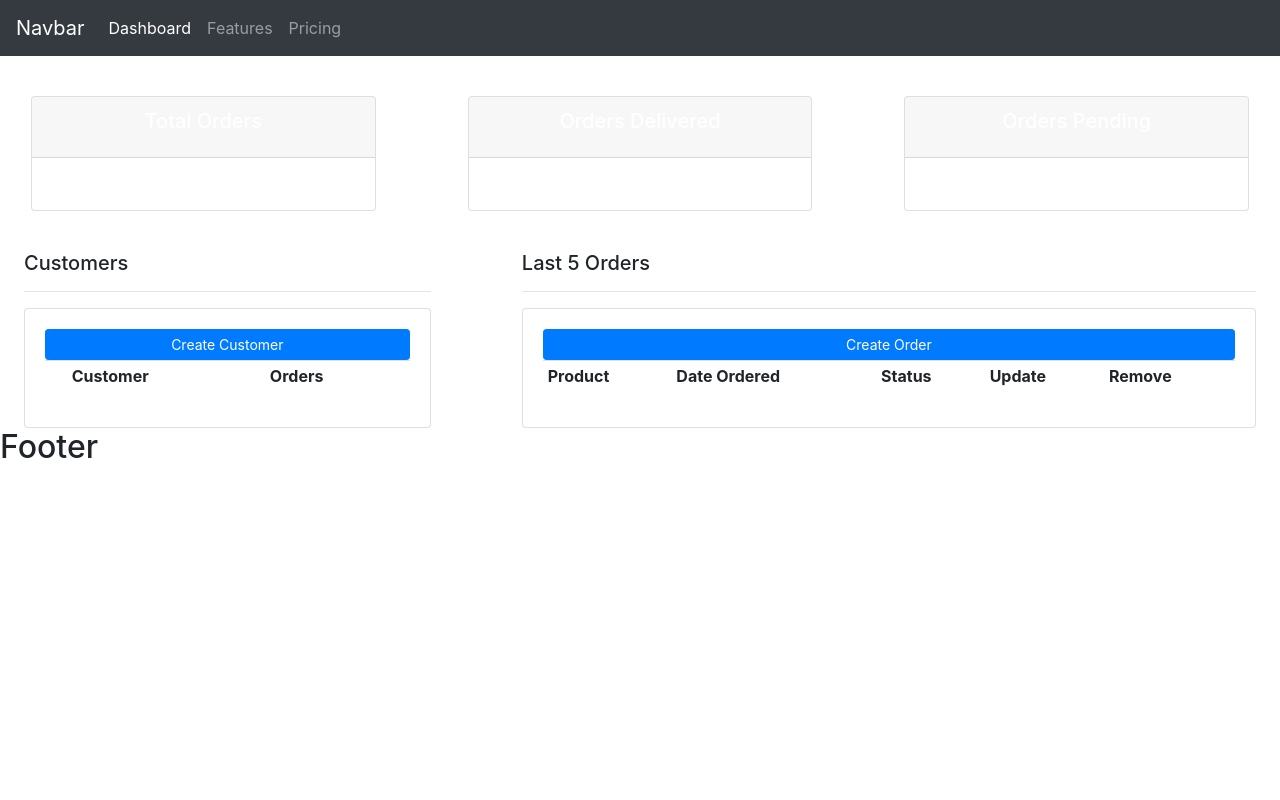
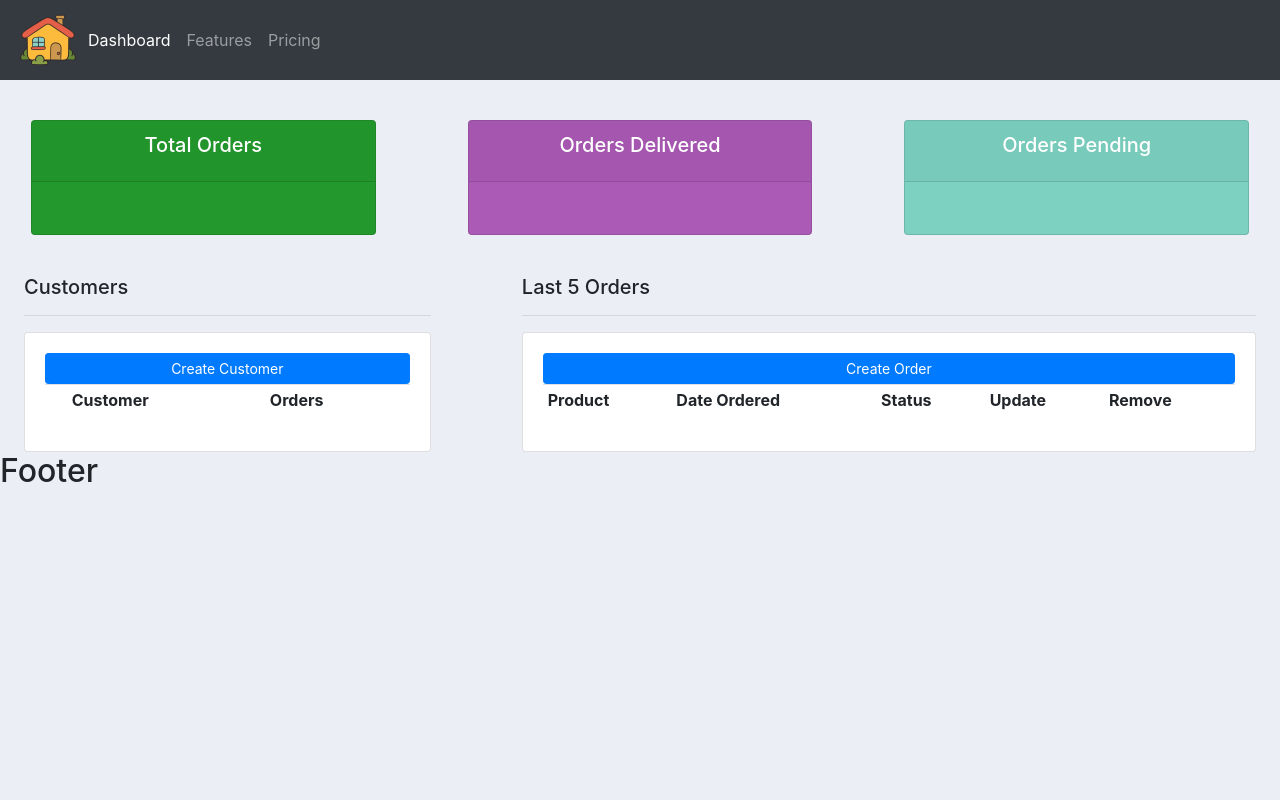
Before and after one commit to KyleJGlover/CompanyDashboard, a Django app: template accounts/templates/accounts/dashboard.html in a window 1280 px wide. Run offline with Django 4.2, Linux system fonts and the light colour scheme; the template is opened without the code that fills it, so the values that code supplies are empty.

Commit message:
Adding base styling for the dashboard, products, and custoers html pages. Added static images, js , css.

```diff
--- a/accounts/templates/accounts/base.html
+++ b/accounts/templates/accounts/base.html
@@ -1,19 +1,32 @@
+{% load static %}
 <html>
   <head>
-        <link rel="stylesheet" href="https://cdn.jsdelivr.net/npm/bootstrap@4.4.1/dist/css/bootstrap.min.css" integrity="sha384-Vkoo8x4CGsO3+Hhxv8T/Q5PaXtkKtu6ug5TOeNV6gBiFeWPGFN9MuhOf23Q9Ifjh" crossorigin="anonymous">
-        <style>
-
-        </style>
+    <link
+      rel="stylesheet"
+      href="https://cdn.jsdelivr.net/npm/bootstrap@4.4.1/dist/css/bootstrap.min.css"
+      integrity="sha384-Vkoo8x4CGsO3+Hhxv8T/Q5PaXtkKtu6ug5TOeNV6gBiFeWPGFN9MuhOf23Q9Ifjh"
+      crossorigin="anonymous"
+    />
+    <link rel="stylesheet" type="text/css" href="{% static '/css/base.css' %}">
   </head>
   <body>
-        {% include 'accounts/navbar.html' %}
-        {% block block %}
-
-        {% endblock %}
+    {% include 'accounts/navbar.html' %} {% block block %} {% endblock %}
     <script src="" async defer></script>
     <h2>Footer</h2>
   </body>
-    <script src="https://code.jquery.com/jquery-3.4.1.slim.min.js" integrity="sha384-J6qa4849blE2+poT4WnyKhv5vZF5SrPo0iEjwBvKU7imGFAV0wwj1yYfoRSJoZ+n" crossorigin="anonymous"></script>
-<script src="https://cdn.jsdelivr.net/npm/popper.js@1.16.0/dist/umd/popper.min.js" integrity="sha384-Q6E9RHvbIyZFJoft+2mJbHaEWldlvI9IOYy5n3zV9zzTtmI3UksdQRVvoxMfooAo" crossorigin="anonymous"></script>
-<script src="https://cdn.jsdelivr.net/npm/bootstrap@4.4.1/dist/js/bootstrap.min.js" integrity="sha384-wfSDF2E50Y2D1uUdj0O3uMBJnjuUD4Ih7YwaYd1iqfktj0Uod8GCExl3Og8ifwB6" crossorigin="anonymous"></script>
+  <script
+    src="https://code.jquery.com/jquery-3.4.1.slim.min.js"
+    integrity="sha384-J6qa4849blE2+poT4WnyKhv5vZF5SrPo0iEjwBvKU7imGFAV0wwj1yYfoRSJoZ+n"
+    crossorigin="anonymous"
+  ></script>
+  <script
+    src="https://cdn.jsdelivr.net/npm/popper.js@1.16.0/dist/umd/popper.min.js"
+    integrity="sha384-Q6E9RHvbIyZFJoft+2mJbHaEWldlvI9IOYy5n3zV9zzTtmI3UksdQRVvoxMfooAo"
+    crossorigin="anonymous"
+  ></script>
+  <script
+    src="https://cdn.jsdelivr.net/npm/bootstrap@4.4.1/dist/js/bootstrap.min.js"
+    integrity="sha384-wfSDF2E50Y2D1uUdj0O3uMBJnjuUD4Ih7YwaYd1iqfktj0Uod8GCExl3Og8ifwB6"
+    crossorigin="anonymous"
+  ></script>
 </html>
--- a/accounts/templates/accounts/dashboard.html
+++ b/accounts/templates/accounts/dashboard.html
@@ -1,16 +1,12 @@
-{% extends 'accounts/base.html' %}
-
-{% block block %}
-
+{% extends 'accounts/base.html' %} {% block block %}
 {% include 'accounts/status.html' %}
-<br>
+<br />
 <div class="row d-flex justify-content-between">
   <div class="col-md-4 ml-4">
     <h5>Customers</h5>
-        <hr>
-        <div class="card card-body ">
-            <a class="btn btn-primary btn-sm btn-block" href="">Create Customer
-            </a>
+    <hr />
+    <div class="card card-body">
+      <a class="btn btn-primary btn-sm btn-block" href="">Create Customer </a>
       <table class="table table-sm">
         <tr>
           <th></th>
@@ -23,7 +19,7 @@
 
   <div class="col-md-7 mr-4">
     <h5>Last 5 Orders</h5>
-        <hr>
+    <hr />
     <div class="card card-body">
       <a class="btn btn-primary btn-sm btn-block" href="">Create Order</a>
       <table class="table table-sm">
--- a/accounts/templates/accounts/navbar.html
+++ b/accounts/templates/accounts/navbar.html
@@ -1,12 +1,24 @@
+{% load static %}
+
 <nav class="navbar navbar-expand-lg navbar-dark bg-dark">
-    <a class="navbar-brand" href="#">Navbar</a>
-    <button class="navbar-toggler" type="button" data-toggle="collapse" data-target="#navbarNav" aria-controls="navbarNav" aria-expanded="false" aria-label="Toggle navigation">
+  <img src="{% static 'images/logo.ico' %}" id="logo">
+  <button
+    class="navbar-toggler"
+    type="button"
+    data-toggle="collapse"
+    data-target="#navbarNav"
+    aria-controls="navbarNav"
+    aria-expanded="false"
+    aria-label="Toggle navigation"
+  >
     <span class="navbar-toggler-icon"></span>
   </button>
   <div class="collapse navbar-collapse" id="navbarNav">
     <ul class="navbar-nav">
       <li class="nav-item active">
-          <a class="nav-link" href="#">Dashboard <span class="sr-only">(current)</span></a>
+        <a class="nav-link" href="#"
+          >Dashboard <span class="sr-only">(current)</span></a
+        >
       </li>
       <li class="nav-item">
         <a class="nav-link" href="#">Features</a>
--- a/accounts/templates/accounts/status.html
+++ b/accounts/templates/accounts/status.html
@@ -15,7 +15,7 @@
 
     <div class="col">
         <div class="col-md">
-            <div class="card text-center text-white m-3" id="total-orders">
+            <div class="card text-center text-white m-3" id="orders-delivered">
                 <div class="card-header">
                     <h5 class="card-title">Orders Delivered</h5>
                 </div>
@@ -28,7 +28,7 @@
 
     <div class="col">
         <div class="col-md">
-            <div class="card text-center text-white m-3" id="total-orders">
+            <div class="card text-center text-white m-3" id="orders-pending">
                 <div class="card-header">
                     <h5 class="card-title">Orders Pending</h5>
                 </div>
--- a/manage.py
+++ b/manage.py
@@ -6,7 +6,7 @@ import sys
 
 def main():
     """Run administrative tasks."""
-    os.environ.setdefault('DJANGO_SETTINGS_MODULE', 'Dashboard.settings')
+    os.environ.setdefault('DJANGO_SETTINGS_MODULE', 'dashboard.settings')
     try:
         from django.core.management import execute_from_command_line
     except ImportError as exc:
--- /dev/null
+++ b/static/css/Base.css
@@ -0,0 +1,21 @@
+#logo{
+    display: block;
+    width: 64px;
+    height: 64px;
+}
+
+body{
+    background-color: #ebeff5;
+}
+
+#total-orders{
+    background-color: #23992d;
+}
+
+#orders-delivered{
+    background-color: #ab5ab6;
+}
+
+#orders-pending{
+    background-color:#7CD1C0;
+}
```
Also changed, not shown: Dashboard/settings.py (+9 -2 lines), accounts/templates/accounts/customers.html (+57 -2 lines), accounts/templates/accounts/products.html (+17 -0 lines), static/images/logo.ico (added). Lines whose indentation alone changed are shown as unchanged.
